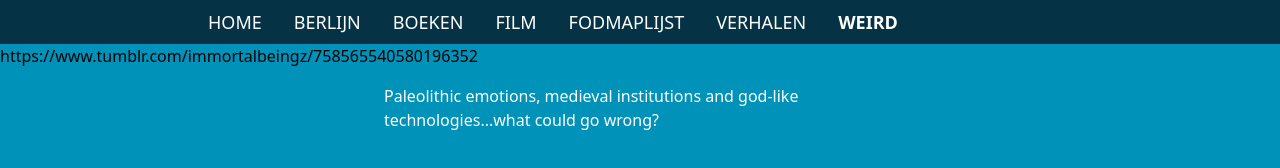
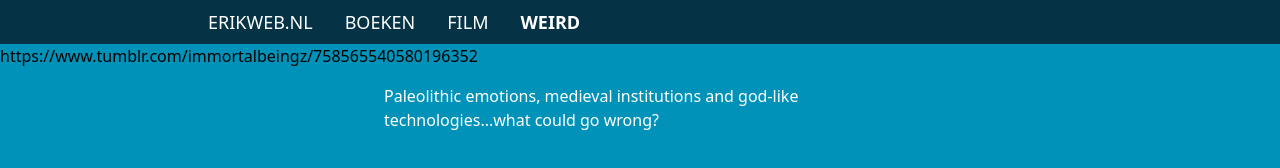
Before and after one commit to ErikGrootoonk/erikweb, a website: page weird.html in a window 1280 px wide. Drawn offline with Linux system fonts and the light colour scheme.

Commit message:
weird page added

```diff
--- a/weird.html
+++ b/weird.html
@@ -12,12 +12,9 @@
 
 <nav class="bg-cyan-950 text-white font-poppins uppercase flex justify-center sticky">
     <div class="flex flex-col lg:flex-row max-w-4xl py-2 w-full lg:py-0">
-        <a href="index.html" class="inline-block py-2 px-4  uppercase text-lg no-underline">Home</a>
-        <a href="berlijn.html" class="inline-block py-2 px-4 text-lg no-underline">Berlijn</a>
+        <a href="index.html" class="inline-block py-2 px-4  uppercase text-lg no-underline">erikweb.nl</a>
         <a href="boekenlijst.html" class="inline-block py-2 px-4 text-lg no-underline">Boeken</a>
         <a href="film.html" class="inline-block py-2 px-4 text-lg no-underline">Film</a>
-        <a href="fodmaplijst.html" class="inline-block py-2 px-4 text-lg no-underline">FODMAPlijst</a>
-        <a href="verhalen.html" class="inline-block py-2 px-4 text-lg no-underline">Verhalen</a>
         <a href="weird.html" class="inline-block py-2 px-4 font-bold text-lg no-underline">weird</a>
     </div>
 </nav>
```
Also changed, not shown: film.html (+1 -0 lines), index.html (+1 -0 lines). Lines whose indentation alone changed are shown as unchanged.
